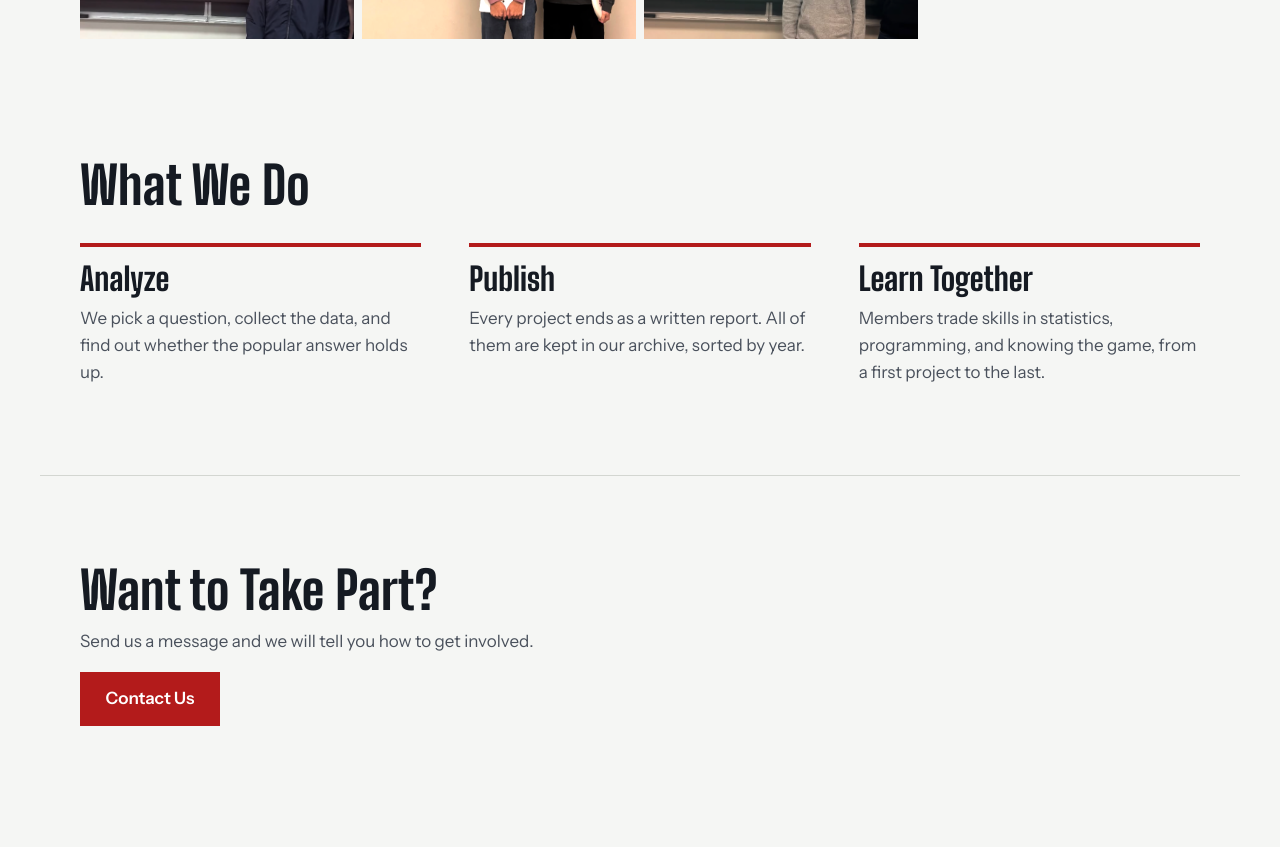
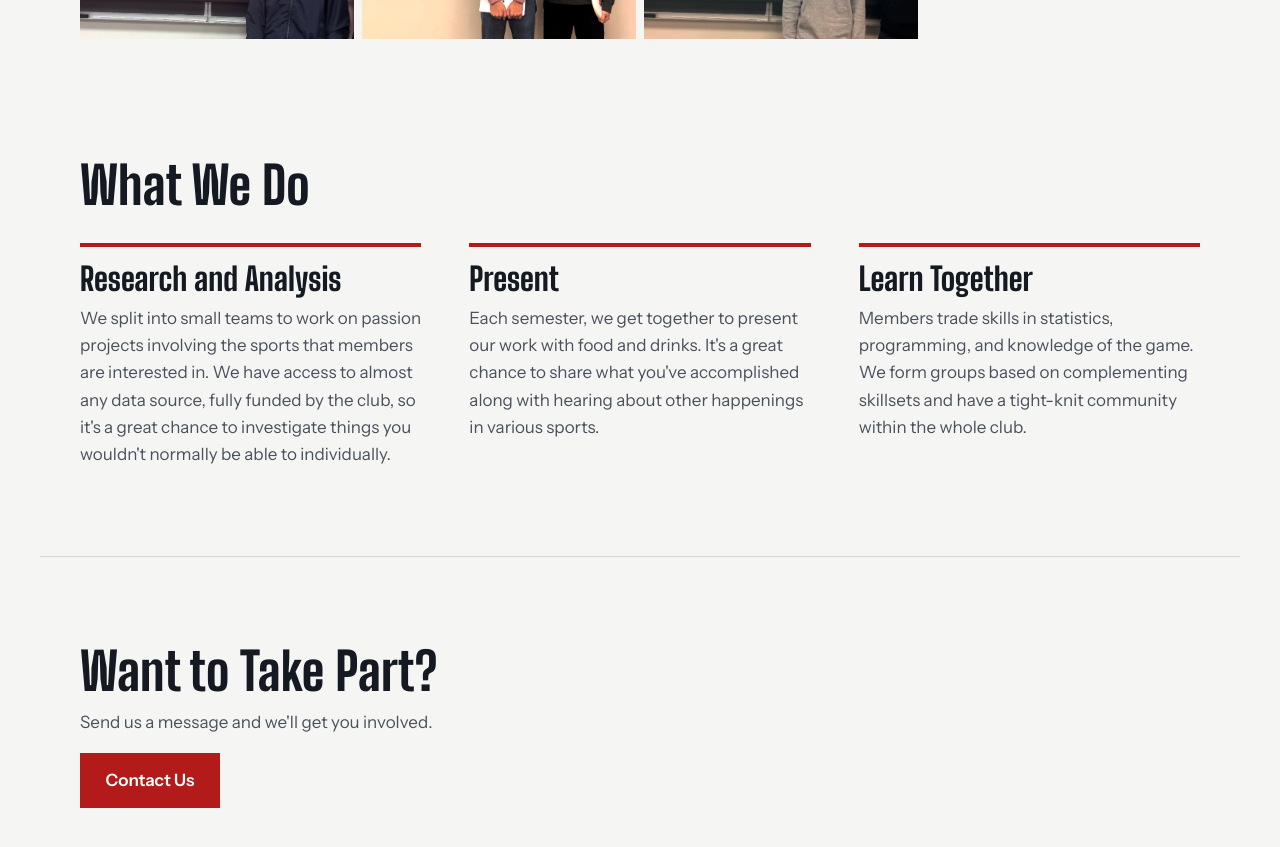
Before and after one commit to Cornell-Sports-Analytics/website, a Jekyll site: the page built from index.html, in a window 1280 px wide and 900 px high, scrolled down 1752 px. Shown: the top 847 px of the window. Built offline with Jekyll 4.4.1, drawn with Linux system fonts in a browser that asks for light colours.

Commit message:
Changed wording

```diff
--- a/index.html
+++ b/index.html
@@ -60,22 +60,22 @@ description: Cornell Sports Analytics conducts independent research in small gro
   <h2 id="do-heading" class="section-title">What We Do</h2>
   <ul class="pillars">
     <li>
-      <h3>Analyze</h3>
-      <p>We pick a question, collect the data, and find out whether the popular answer holds up.</p>
+      <h3>Research and Analysis</h3>
+      <p>We split into small teams to work on passion projects involving the sports that members are interested in. We have access to almost any data source, fully funded by the club, so it's a great chance to investigate things you wouldn't normally be able to individually.</p>
     </li>
     <li>
-      <h3>Publish</h3>
-      <p>Every project ends as a written report. All of them are kept in our archive, sorted by year.</p>
+      <h3>Present</h3>
+      <p>Each semester, we get together to present our work with food and drinks. It's a great chance to share what you've accomplished along with hearing about other happenings in various sports.</p>
     </li>
     <li>
       <h3>Learn Together</h3>
-      <p>Members trade skills in statistics, programming, and knowing the game, from a first project to the last.</p>
+      <p>Members trade skills in statistics, programming, and knowledge of the game. We form groups based on complementing skillsets and have a tight-knit community within the whole club.</p>
     </li>
   </ul>
 </section>
 
 <section class="section section-ruled wrap closing" aria-labelledby="join-heading">
   <h2 id="join-heading">Want to Take Part?</h2>
-  <p>Send us a message and we will tell you how to get involved.</p>
+  <p>Send us a message and we'll get you involved.</p>
   <p><a class="button" href="{{ '/contact/' | relative_url }}">Contact Us</a></p>
 </section>
```
